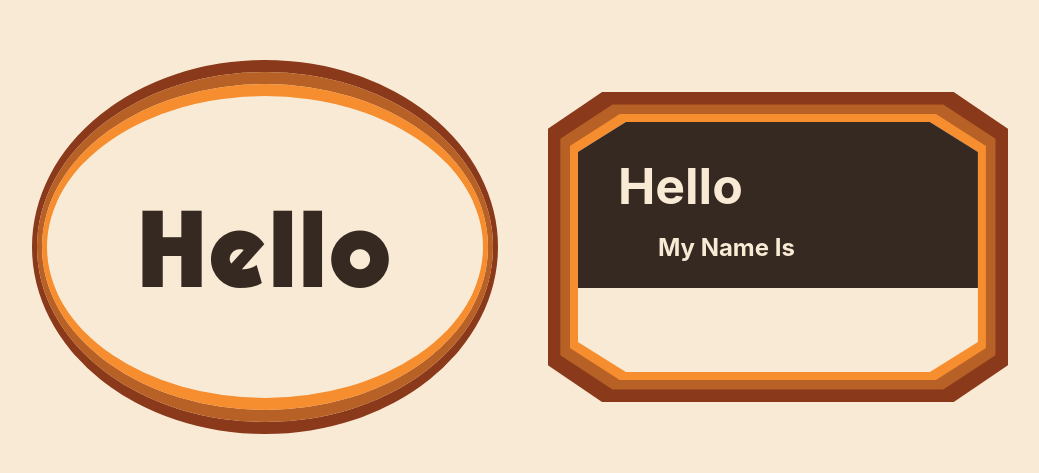
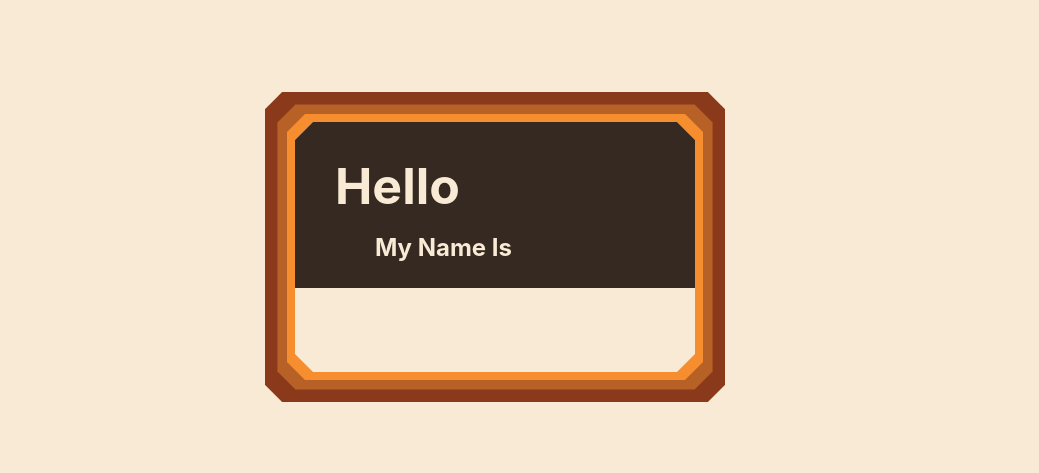
Before and after one commit to itsnameissteven/themanscene, a Next.js app: page / in a window 1280 px wide. Shown: the part 153-626 px from the top of the page, without its empty margins (145-1184 px from the left). Built offline with nearby package versions, Linux system fonts and the light colour scheme.

Commit message:
Add new clip

```diff
--- a/components/RetroBorder/RetroBorder.module.scss
+++ b/components/RetroBorder/RetroBorder.module.scss
@@ -1,44 +1,22 @@
 @import '../../styles/';
-
-@function pow($angle) {
-  $op: #{100-$angle}#{'%'};
-  $an: #{$angle}#{'%'};
-
-  @return polygon(
-    $an 0%,
-    $op 0%,
-    100% $an,
-    100% $op,
-    $op 100%,
-    $an 100%,
-    0% $op,
-    0% $an
-  );
-}
-@mixin clip($padding, $angle: 15) {
-  padding: $padding;
-
-  clip-path: pow($angle);
-}
 
 .retroBorder {
 }
 
-.octogonContent {
-  @include clip(0, 12);
-  background-color: $retroCream;
-}
-
 .octogonOuter {
   background-color: $retroDarkBrown;
-  @include clip(0.8em, 12);
-  border-radius: 30px;
+  @include clip(0.8em);
 }
 .octogonMiddle {
-  @include clip(0.6em, 12);
+  @include clip(0.6em);
   background-color: $retroBrown;
 }
 .octogon {
-  @include clip(0.5em, 12);
+  transition-delay: 300ms;
+  @include clip(0.5em);
   background-color: $retroOrange;
 }
+.octogonContent {
+  @include clip(0);
+  background-color: $retroCream;
+}
--- a/pages/index.tsx
+++ b/pages/index.tsx
@@ -11,13 +11,13 @@ const Home: NextPage = () => {
         <meta name="the Man Scene" content="Home Page" />
         <link rel="icon" href="/favicon.ico" />
       </Head>
-      <div className={styles.welcomeContainer}>
+      {/* <div className={styles.welcomeContainer}>
         <div className={styles.welcomeMiddle}>
           <div className={styles.welcomeInner}>
             <h1 className={styles.hello}>Hello</h1>
           </div>
         </div>
-      </div>
+      </div> */}
       <RetroBorder>
         <div className={styles.octogonContent}>
           <div className={styles.headline}>
--- a/styles/_mixins.scss
+++ b/styles/_mixins.scss
@@ -35,6 +35,11 @@ $tablet-width: 1024px;
   flex-direction: column;
 }
 
+@mixin flexColumnCenter {
+  @include flexColumn;
+  align-items: center;
+}
+
 @mixin basicGrid {
   display: grid;
   grid-template-columns: repeat(auto-fit, minmax(250px, 1fr));
@@ -49,6 +54,39 @@ $tablet-width: 1024px;
   }
 }
 
-@mixin fadeIn {
-  animation: fadeIn 200ms ease-in;
+@mixin fade($time: 200ms) {
+  animation: fadeIn $time ease-in;
 }
+
+@function poly($angle: 30, $percent: false) {
+  @if $percent {
+    $op: #{100-$angle}#{'%'};
+    $an: #{$angle}#{'%'};
+
+    @return polygon(
+      $an 0%,
+      $op 0%,
+      100% $an,
+      100% $op,
+      $op 100%,
+      $an 100%,
+      0% $op,
+      0% $an
+    );
+  }
+  $px: #{$angle}#{'px'};
+  @return polygon(
+    $px 0%,
+    calc(100% - #{$px}) 0%,
+    100% $px,
+    100% calc(100% - #{$px}),
+    calc(100% - #{$px}) 100%,
+    $px 100%,
+    0% calc(100% - #{$px}),
+    0% $px
+  );
+}
+@mixin clip($padding, $angle: 18, $percent: false) {
+  padding: $padding;
+  clip-path: poly($angle, $percent);
+}
```
